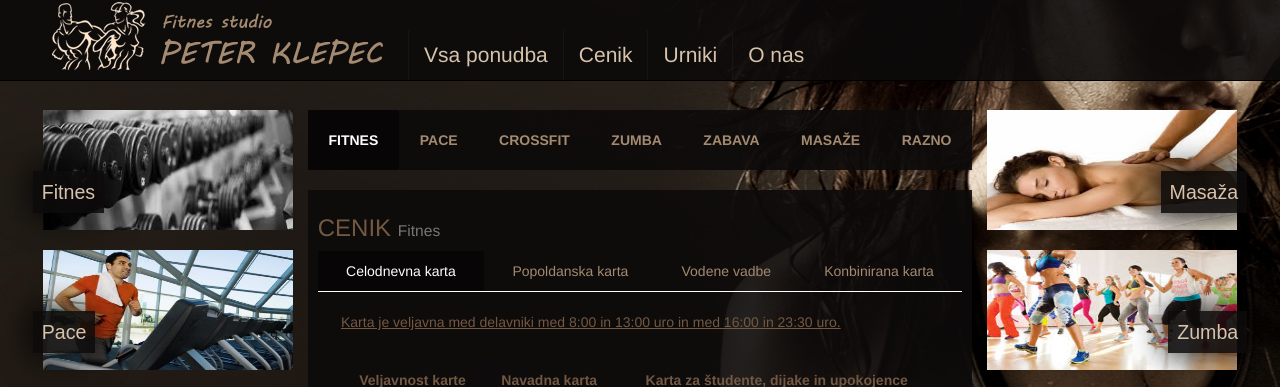
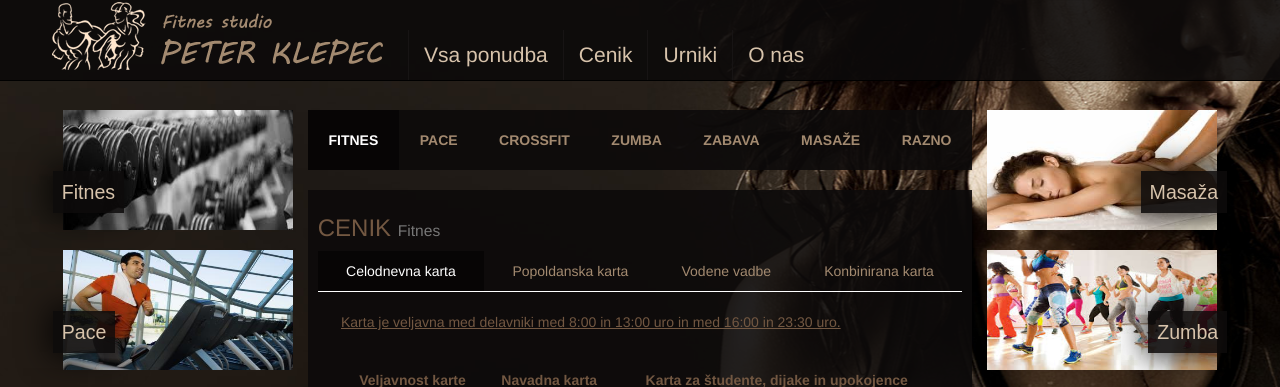
Before and after one commit to simonrakovic/peterklepec, a Django app: page /cenik/ in a window 1280 px wide. Shown: the top 387 px of the page. Run offline with Django 3.2, Linux system fonts and the light colour scheme; parts of the project's set-up code (start-up, migrations or seed data) failed here and were passed over; some libraries are stand-ins or nearby versions.

Commit message:
popravki

```diff
--- a/static/css/style.css
+++ b/static/css/style.css
@@ -12,12 +12,18 @@
 
 }
 
+.img-nav-images{
+    height: 120px;
+    width: 230px;
+}
+
 .carousel{
 
 }
 
 body{
     background: url("/static/img/fitness.jpg") no-repeat center top;
+    background-color: rgb(0, 0, 0);
 }
 
 .navbar {
--- a/static/css/webpage/pricelist.css
+++ b/static/css/webpage/pricelist.css
@@ -9,7 +9,9 @@
     height: 60px;
     background: rgba(13,11,11,0.9);
 }
-
+.pricelist-navbar{
+   height: 60px;
+}
 .pricelist-navbar > li > a{
     height: 60px;
     line-height: 40px;
@@ -123,3 +125,18 @@
 .table-colored-rows > tbody > tr:nth-child(2n+1){
     background: rgba(215,195,171,0.2);
 }
+
+
+
+
+@media (max-width: 768px) {
+  .nav-justified > li {
+    display: table-cell;
+
+  }
+  .nav-justified > li > a  {
+
+
+    margin-bottom: 0 !important;
+  }
+}
--- a/templates/main.html
+++ b/templates/main.html
@@ -3,9 +3,11 @@
 	<head>
 		<meta charset="utf-8">
 		<meta http-equiv="X-UA-Compatible" content="IE=edge,chrome=1">
+
 		<title>{% block head_title %}Fitnes studio Peter Klepec{% endblock head_title %}</title>
+
 		<meta name="description" content="">
-		<meta name="viewport" content="width=device-width">
+		<meta name="viewport" content="width=device-width, initial-scale=1.0">
 
         <link href="/static/css/custom/bootstrap.min.css" rel="stylesheet">
 
@@ -76,7 +78,7 @@
                                 <div class="jm-item-wrapper">
                                     <div class="jm-item-image">
                                         <a href="/fitnes/">
-                                            <img src="/static/img/fitness_icon.jpg" height="120" width="250" class="" />
+                                            <img src="/static/img/fitness_icon.jpg"  class="img-nav-images" />
                                             <span class="jm-item-overlay "> </span>
                                         </a>
                                     </div>
@@ -87,7 +89,7 @@
                                 <div class="jm-item-wrapper">
                                     <div class="jm-item-image">
                                         <a href="#">
-                                            <img src="/static/img/pace.jpg" height="120" width="250" class="" alt="Sample Image">
+                                            <img src="/static/img/pace.jpg"  class="img-nav-images" alt="Sample Image">
                                             <span class="jm-item-overlay "> </span>
                                         </a>
                                     </div>
@@ -98,7 +100,7 @@
                                 <div class="jm-item-wrapper">
                                     <div class="jm-item-image">
                                         <a href="#">
-                                            <img src="/static/img/crossfit.jpeg" height="120" width="250" class="" alt="Sample Image">
+                                            <img src="/static/img/crossfit.jpeg"  class="img-nav-images" alt="Sample Image">
                                             <span class="jm-item-overlay "> </span>
                                         </a>
                                     </div>
@@ -109,7 +111,7 @@
                                 <div class="jm-item-wrapper">
                                     <div class="jm-item-image">
                                         <a href="#">
-                                            <img src="/static/img/crossfit.jpeg" height="120" width="250" class="" alt="Sample Image">
+                                            <img src="/static/img/crossfit.jpeg"  class="img-nav-images" alt="Sample Image">
                                             <span class="jm-item-overlay "> </span>
                                         </a>
                                     </div>
@@ -127,7 +129,7 @@
                                 <div class="jm-item-wrapper">
                                     <div class="jm-item-image">
                                         <a href="#">
-                                            <img src="/static/img/massage.jpeg" height="120" width="250" class="" alt="Sample Image">
+                                            <img src="/static/img/massage.jpeg"  class="img-nav-images" alt="Sample Image">
                                             <span class="jm-item-overlay "> </span>
                                         </a>
                                     </div>
@@ -138,7 +140,7 @@
                                 <div class="jm-item-wrapper">
                                     <div class="jm-item-image">
                                         <a href="#">
-                                            <img src="/static/img/zumba.jpeg" height="120" width="250" class="" alt="Sample Image">
+                                            <img src="/static/img/zumba.jpeg"  class="img-nav-images" alt="Sample Image">
                                             <span class="jm-item-overlay "> </span>
                                         </a>
                                     </div>
@@ -149,7 +151,7 @@
                                 <div class="jm-item-wrapper">
                                     <div class="jm-item-image">
                                         <a href="#">
-                                            <img src="/static/img/party.jpg" height="120" width="250" class="" alt="Sample Image">
+                                            <img src="/static/img/party.jpg"  class="img-nav-images" alt="Sample Image">
                                             <span class="jm-item-overlay "></span>
                                         </a>
                                     </div>
@@ -160,7 +162,7 @@
                                 <div class="jm-item-wrapper">
                                     <div class="jm-item-image">
                                         <a href="#">
-                                            <img src="/static/img/party.jpg" height="120" width="250" class="" alt="Sample Image">
+                                            <img src="/static/img/party.jpg"  class="img-nav-images" alt="Sample Image">
                                             <span class="jm-item-overlay "> </span>
                                         </a>
                                     </div>
--- a/templates/webpages/fitnes.html
+++ b/templates/webpages/fitnes.html
@@ -36,7 +36,7 @@
                 </div>
 
             </div>
-            <div class="col-lg-6 flexslider-container">
+            <div class="col-lg-6 flexslider-container visible-lg">
                 <div class="flexslider">
                     <ul class="slides">
                         <li >
--- a/templates/webpages/home.html
+++ b/templates/webpages/home.html
@@ -9,7 +9,7 @@
 {% endblock %}
 
 {% block main_content %}
-    <div class="row flexslider-fix-height">
+    <div class="row flexslider-fix-height ">
         <div class="flexslider">
             <ul class="slides">
                 <li >
```
